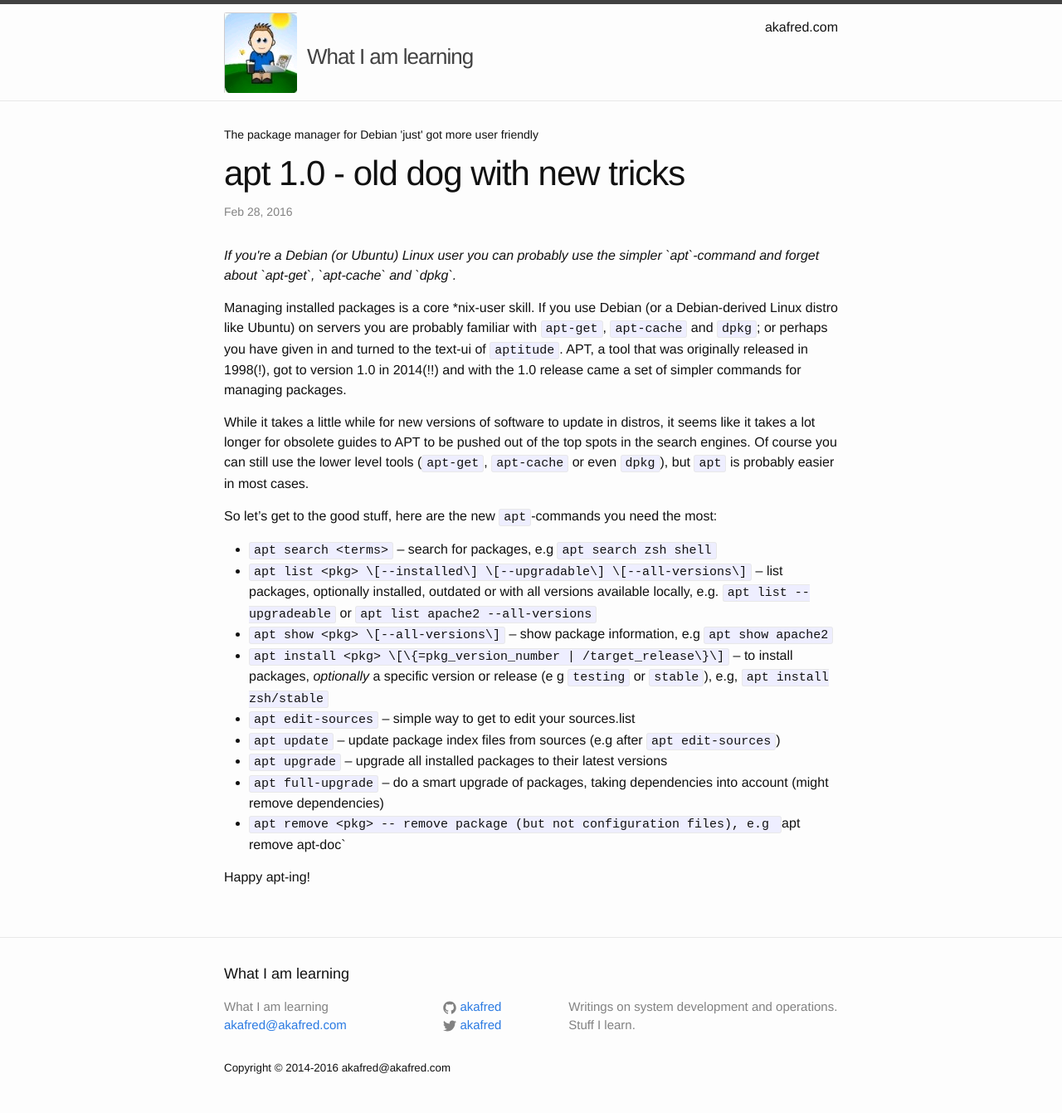
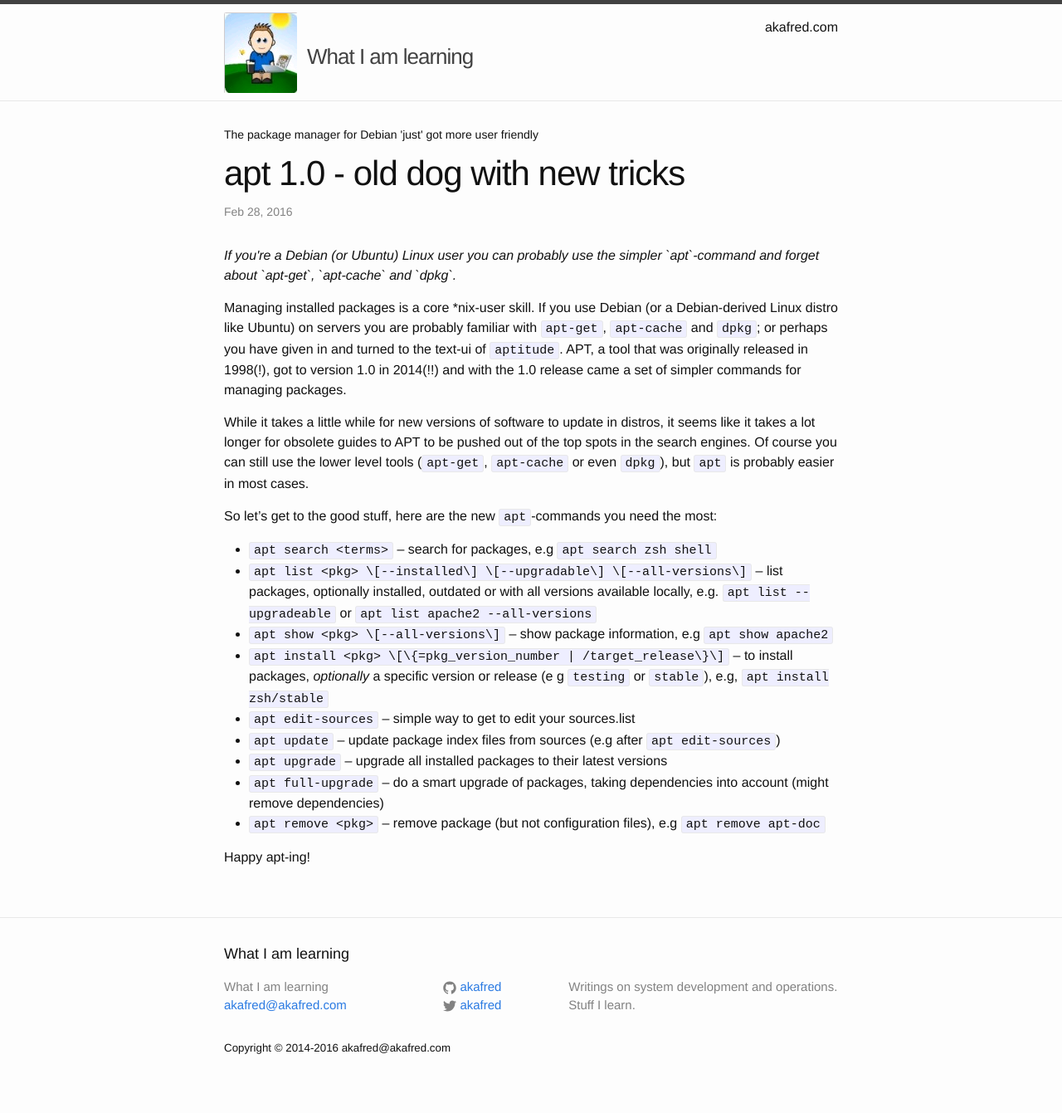
Before and after one commit to camillesalvador/akafred.github.io, a Jekyll site: the page built from _posts/2016-02-28-apt-1_0-simpler-package-management.markdown, in a window 1280 px wide. Shown: the whole page at 83% size. Built offline with Jekyll 4.4.1, drawn with Linux system fonts in a browser that asks for light colours; comment, search, counter and statistics services are not loaded; after the commit the page ends 1317 px from its top, so only the background shows below that.

```diff
--- a/_posts/2016-02-28-apt-1_0-simpler-package-management.markdown
+++ b/_posts/2016-02-28-apt-1_0-simpler-package-management.markdown
@@ -20,6 +20,6 @@ So let's get to the good stuff, here are the new `apt`-commands you need the mos
 * `apt update` -- update package index files from sources (e.g after `apt edit-sources`)
 * `apt upgrade` -- upgrade all installed packages to their latest versions
 * `apt full-upgrade` -- do a smart upgrade of packages, taking dependencies into account (might remove dependencies)
-* `apt remove <pkg> -- remove package (but not configuration files), e.g `apt remove apt-doc`
+* `apt remove <pkg>` -- remove package (but not configuration files), e.g `apt remove apt-doc`
 
 Happy apt-ing!
```
